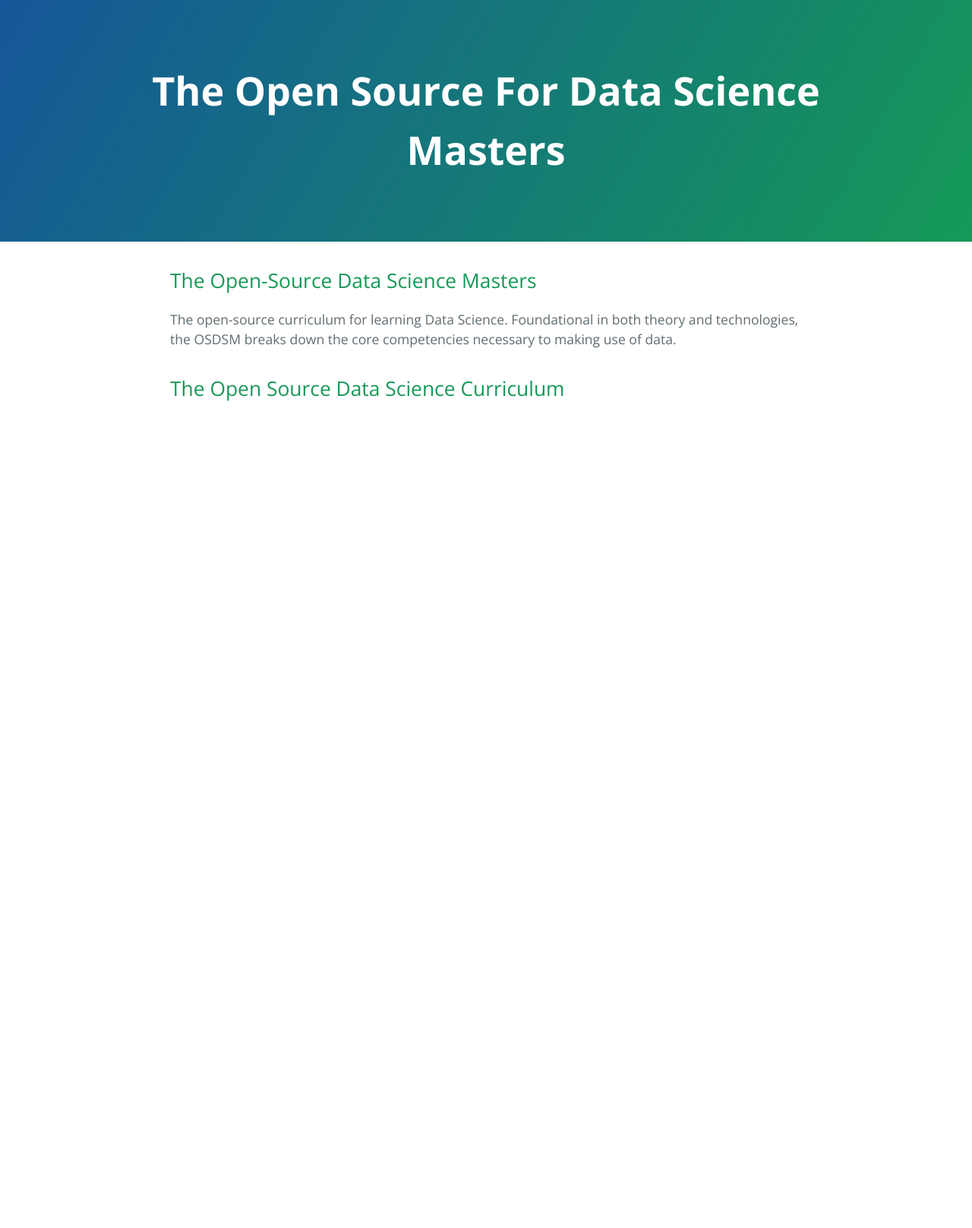
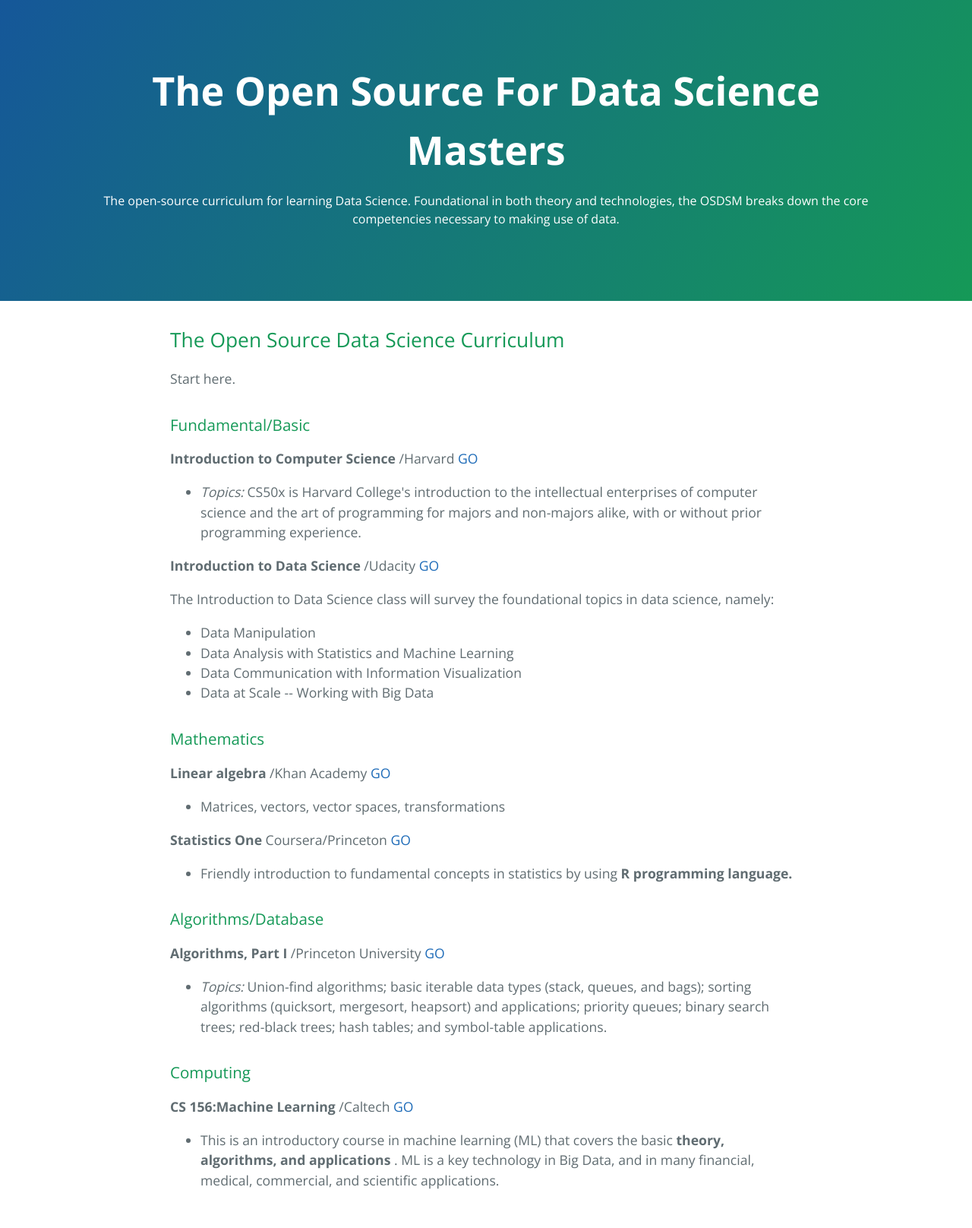
Before and after one commit to ltp19930730/SummerProject, a Django app: page /about/ in a window 1280 px wide. Shown: the whole page at 76% size. Before the commit the page ends 528 px from the top, so only its background shows below. Run offline with Django 3.2, Linux system fonts and the light colour scheme; parts of the project's set-up code (start-up, migrations or seed data) failed here and were passed over.

Commit message:
update the master page

```diff
--- a/CourseYelp/Homepage/templates/about.html
+++ b/CourseYelp/Homepage/templates/about.html
@@ -24,18 +24,75 @@
       <h1 class="project-name">The Open Source For Data Science Masters</h1>
       <!-- <h2 class="project-tagline">Curriculum for Data Science</h2>
       <a href="{% url 'home' %}" class="btn">Search Course</a> -->
-
+      <p>The open-source curriculum for learning Data Science. Foundational
+        in both theory and technologies, the OSDSM breaks down the core
+         competencies necessary to making use of data.</p>
     </section>
-
     <section class="main-content">
 
 
-        <h2>The Open-Source Data Science Masters</h2>
-        <p>The open-source curriculum for learning Data Science. Foundational
-          in both theory and technologies, the OSDSM breaks down the core
-           competencies necessary to making use of data.</p>
+
 
         <h2>The Open Source Data Science Curriculum</h2>
+        <p>Start here.</p>
+        <h3>Fundamental/Basic</h3>
+
+        <strong>Introduction to Computer Science</strong> /Harvard <a href="/course/2/">GO</a></p>
+        <ul>
+        <li>
+        <em>Topics:</em> CS50x is Harvard College's introduction to the
+        intellectual enterprises of computer science and the art of programming
+        for majors and non-majors alike, with or without prior programming experience. </li>
+        </ul>
+
+        <strong>Introduction to Data Science</strong> /Udacity <a href="/course/6/">GO</a></p>
+        <p>The Introduction to Data Science class will survey the foundational topics in data science, namely:</p>
+          <ul>
+
+          <li>  Data Manipulation</li>
+          <li>  Data Analysis with Statistics and Machine Learning</li>
+          <li>  Data Communication with Information Visualization</li>
+          <li>  Data at Scale -- Working with Big Data<br></li>
+        </ul>
+          <h3>Mathematics</h3>
+          <strong>Linear algebra</strong> /Khan Academy <a href="/course/9/">GO</a></p>
+          <ul>
+          <li>
+           Matrices, vectors, vector spaces, transformations
+          </li>
+          </ul>
+
+          <strong>Statistics One</strong> Coursera/Princeton <a href="/course/14/">GO</a></p>
+          <ul>
+          <li>
+           Friendly introduction to fundamental concepts in statistics by using<strong> R programming language.</strong>
+          </li>
+          </ul>
+
+          <h3>Algorithms/Database</h3>
+
+          <strong>Algorithms, Part I</strong> /Princeton University <a href="/course/3/">GO</a></p>
+          <ul>
+          <li>
+            <em>Topics:</em> Union-find algorithms; basic iterable data types (stack, queues, and bags);
+            sorting algorithms (quicksort, mergesort, heapsort) and applications;
+            priority queues; binary search trees; red-black trees; hash tables;
+            and symbol-table applications.
+          </li>
+          </ul>
+
+          <h3>Computing</h3>
+
+          <strong>CS 156:Machine Learning</strong> /Caltech <a href="/course/12/">GO</a></p>
+          <ul>
+          <li>
+            This is an introductory course in machine learning (ML)
+            that covers the basic <strong>theory, algorithms, and applications</strong>
+            . ML is a key technology in Big Data, and in many financial,
+             medical, commercial, and scientific applications.
+          </li>
+          </ul>
+
     </section>
 </body>
 </html>
```
Also changed, not shown: CourseYelp/SearchCourse/templates/searchresult.html (+4 -5 lines), CourseYelp/db.sqlite3, CourseYelp/static_in_env/media_root/Harvard.jpg (added).
